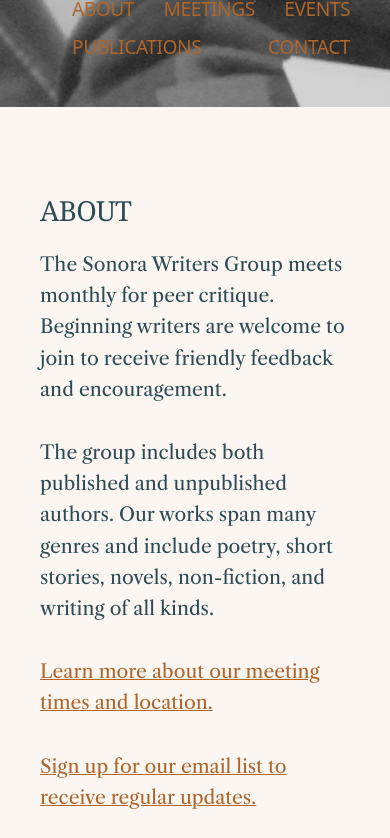
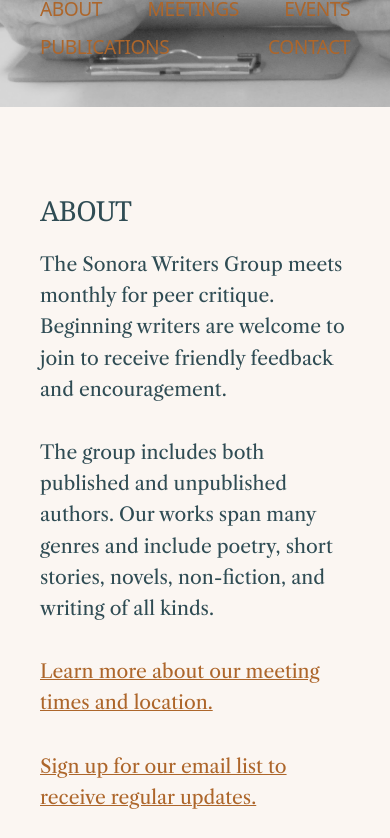
Before and after one commit to sonorawriters/sonorawriters.github.io, a Gatsby site: page / in a window 390 px wide. Shown: the part 259-1097 px from the top of the page. Built offline with nearby package versions, Linux system fonts and the light colour scheme; Gatsby itself is replaced by a stand-in of ours; a web font is replaced by a local one.

Commit message:
fix ul spacing and image on mobile

```diff
--- a/src/style.css
+++ b/src/style.css
@@ -94,12 +94,16 @@ body {
   background-size: cover;
 }
 
-@media (max-width:350px) {
+
+@media (max-width: 900px) {
   body {
-    background-image: none;
+    height: 500px;
+    background-size: cover;
+    background-position: center;
+    background-color: #D6D6D7;
   }
-  content {
-    background-color: var(--color-background);
+  .main-nav {
+    justify-content: space-evenly;
   }
 }
 
@@ -233,12 +237,18 @@ figcaption {
 
 ul,
 ol {
-  margin-left: var(--spacing-8);
+  margin-left: var(--spacing0);
   margin-right: var(--spacing-0);
   padding: var(--spacing-0);
   margin-bottom: var(--spacing-8);
   list-style-position: outside;
   list-style-image: none;
+}
+
+main {
+  ul {
+    margin-left: var(--spacing-8);
+  }
 }
 
 ul li,
```
